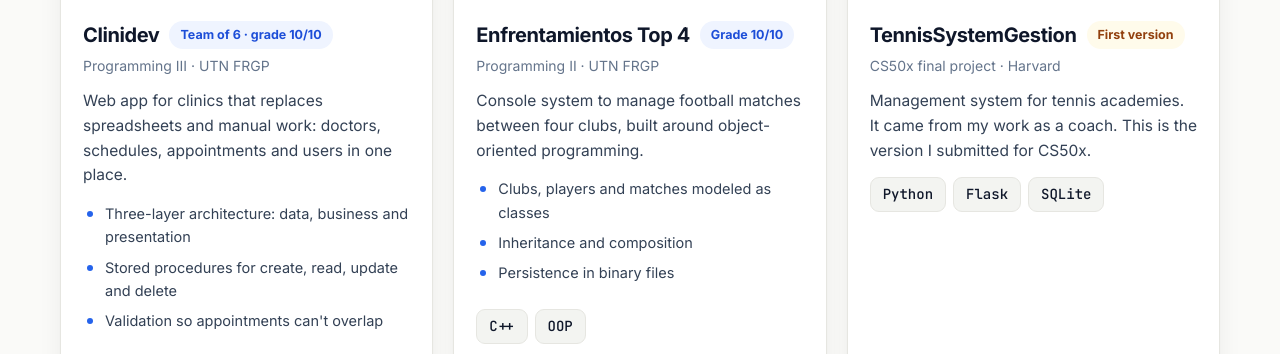
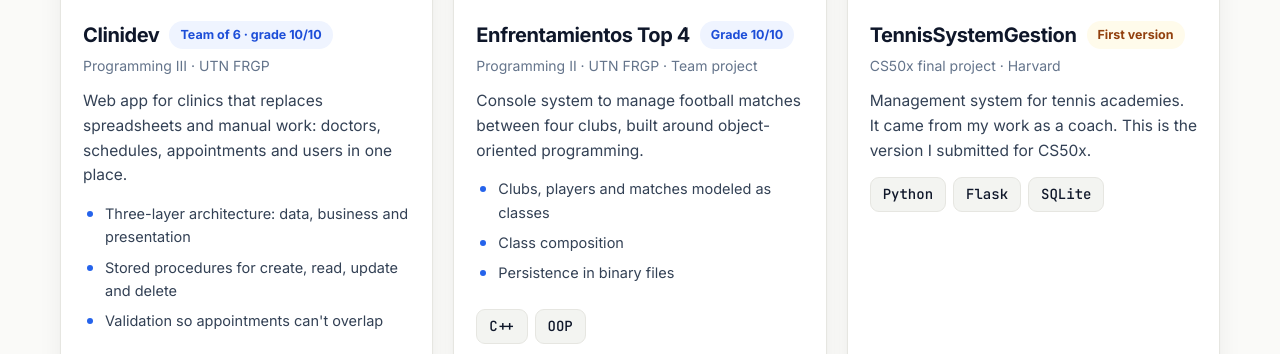
Before and after one commit to FaridTello/FaridTello.github.io, a plain HTML site: page index.html in a window 1280 px wide. Shown: the part 3771-4125 px from the top of the page. Drawn offline with Linux system fonts and the light colour scheme.

Commit message:
Add files via upload

```diff
--- a/index.html
+++ b/index.html
@@ -577,11 +577,11 @@
           <div class="p-cover cv-top4 has-shot"><img class="p-shot" src="/img/proyectos/top4.webp" width="640" height="360" alt="Menú principal de Enfrentamientos Top 4 en consola" loading="lazy" decoding="async"></div>
           <div class="p-body">
             <div class="p-head"><h3>Enfrentamientos Top 4</h3><span class="badge" data-i18n="grade10">Nota 10</span></div>
-            <div class="ctx" data-i18n="et_ctx">Programación II · UTN FRGP</div>
+            <div class="ctx" data-i18n="et_ctx">Programación II · UTN FRGP · Trabajo en equipo</div>
             <p data-i18n="et_d">Sistema de consola para gestionar partidos de fútbol entre cuatro clubes, armado sobre programación orientada a objetos.</p>
             <ul>
               <li data-i18n="et_1">Clubes, jugadores y partidos modelados como clases</li>
-              <li data-i18n="et_2">Herencia y composición</li>
+              <li data-i18n="et_2">Composición entre clases</li>
               <li data-i18n="et_3">Persistencia en archivos binarios</li>
             </ul>
             <div class="p-stack"><span>C++</span><span data-i18n="oop">POO</span></div>
@@ -679,9 +679,9 @@ const EN = {
   cli_1: "Three-layer architecture: data, business and presentation",
   cli_2: "Stored procedures for create, read, update and delete",
   cli_3: "Validation so appointments can't overlap",
-  et_ctx: "Programming II · UTN FRGP",
+  et_ctx: "Programming II · UTN FRGP · Team project",
   et_d: "Console system to manage football matches between four clubs, built around object-oriented programming.",
-  et_1: "Clubs, players and matches modeled as classes", et_2: "Inheritance and composition", et_3: "Persistence in binary files",
+  et_1: "Clubs, players and matches modeled as classes", et_2: "Class composition", et_3: "Persistence in binary files",
   v1: "First version", tsg_ctx: "CS50x final project · Harvard",
   tsg_d: "Management system for tennis academies. It came from my work as a coach. This is the version I submitted for CS50x.",
   path_t: "Experience and education", path_s: "I study, work and build projects at the same time.",
```
